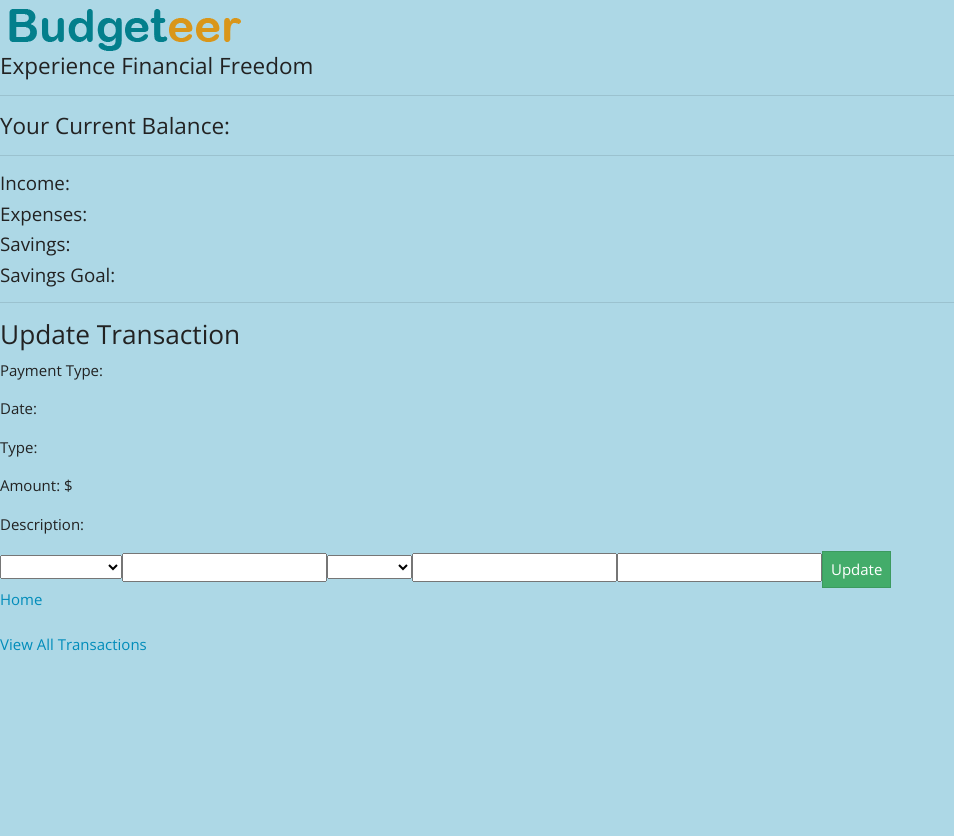
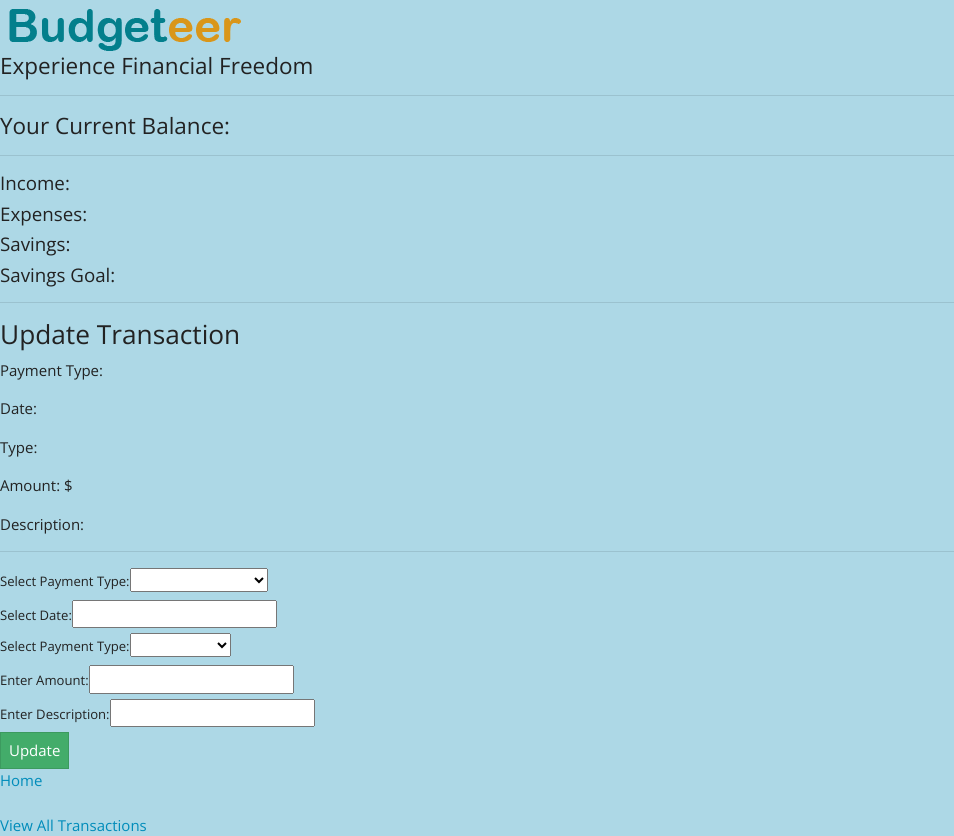
Before and after one commit to amarjitbhuee/Budgeteer, a React (Create React App) app in the folder client-react/: page /edit/1 in a window 1280 px wide. Shown: the whole page, without its empty margins (0-954 px from the left). Before the commit the page ends 800 px from the top, so only its background shows below. Built offline with nearby package versions, Linux system fonts and the light colour scheme; no server answers.

Commit message:
fixed edit.js Error with Josh and verified

```diff
--- a/client-react/src/components/CurrentBalance.js
+++ b/client-react/src/components/CurrentBalance.js
@@ -2,8 +2,8 @@ import React from 'react'
 
 export const CurrentBalance = () => {
     return (
-        <div>
-            <h4>Your Current Balance: </h4>
+        <div id="currentBalance">
+            <h4>Your Current Balance:</h4>
         </div>
     )
 }
--- a/client-react/src/screens/Edit.js
+++ b/client-react/src/screens/Edit.js
@@ -69,25 +69,40 @@ render() {
         <p>Type: {this.state.transactions.type}</p>
         <p>Amount: ${this.state.transactions.amount}</p>
         <p>Description: {this.state.transactions.description}</p>
+        <hr />
+        <label>Select Payment Type: </label>
         <select ref={this.paymentType} id="paymentType" defaultValue={this.state.transactions.paymentType}>
-          <option value={this.state.transactions.paymenttype} selected>{this.state.transactions.paymentType}</option>
+          <optgroup label="Payment Type:">
+            <option value={this.state.transactions.paymenttype} defaultValue>{this.state.transactions.paymentType}</option>
             <option value="null">-------------</option>
             <option value="Direct Deposit">Direct Deposit</option>
             <option value="Check">Check</option>
             <option value="Credit Card">Credit Card</option>
             <option value="Cash">Cash</option>
             <option value="Other">Other</option>
+          </optgroup>
         </select>
+        <br />
+        <label>Select Date: </label>
         <DatePicker selected={this.state.date} onChange={this.handleChange} placeholderText={this.state.transactions.date} />
+        <br />
+        <label>Select Payment Type: </label>
         <select ref={this.type} id="type">
-          <option value={this.state.transactions.type} selected>{this.state.transactions.type}</option>
+          <optgroup label="Type:">
+            <option value={this.state.transactions.type} defaultValue>{this.state.transactions.type}</option>
             <option value="null">-------------</option>
             <option value="Income">Income</option>
             <option value="Expense">Expense</option>
             <option value="Savings">Savings</option>
+          </optgroup>
         </select>
+        <br />
+        <label>Enter Amount: </label>
         <input ref={this.amount} id="amount" defaultValue={this.state.transactions.amount} />
+        <br />
+        <label>Enter Description: </label>
         <input ref={this.description} id="description" defaultValue={this.state.transactions.description} />
+        <br />
         <button type="button" className="btn btn-success" onClick={() => this.updateTransaction(this.transactionid)}>Update</button>
         <br />
         <Link to={`/`}>Home</Link><br />
```
Lines whose indentation alone changed are shown as unchanged.
